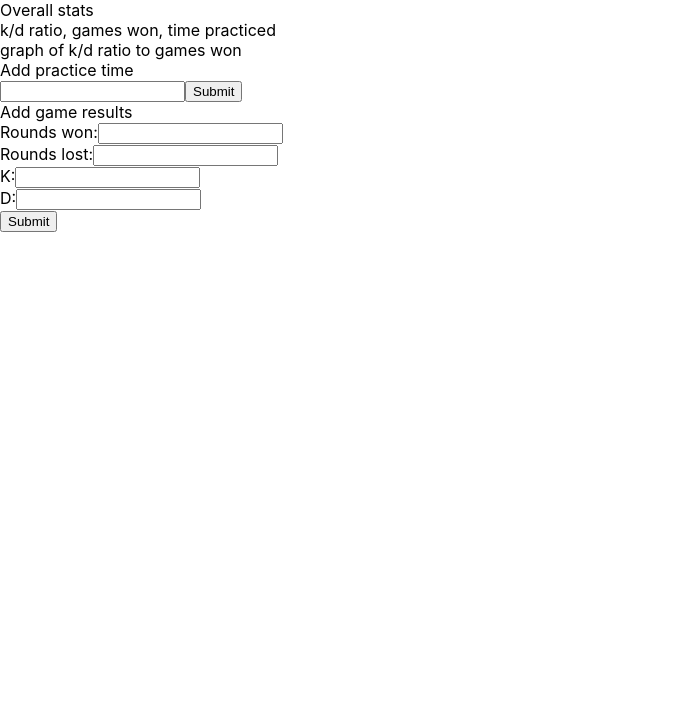
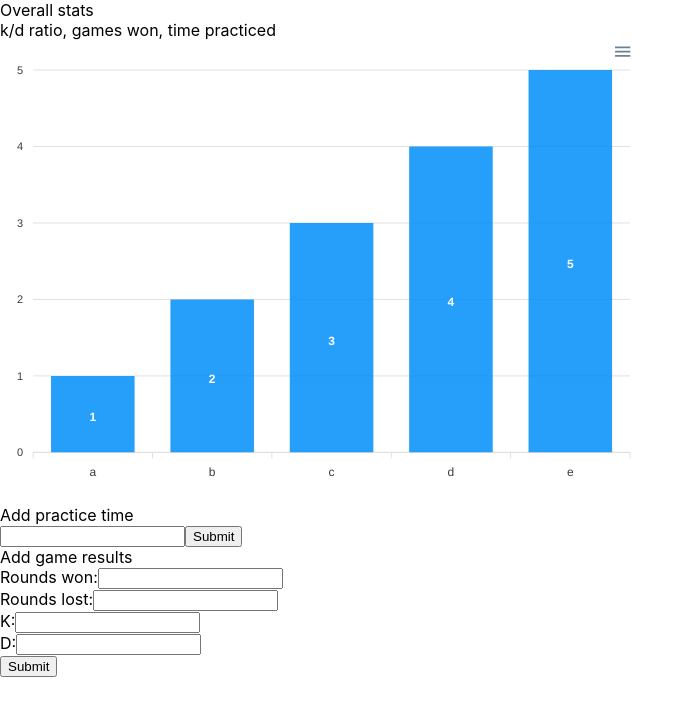
Before and after one commit to m-kraljevic/tracker-strike, a React (Create React App) app: page / in a window 1280 px wide. Shown: the top 716 px of the page, without its empty margins (0-694 px from the left). Built offline with nearby package versions, Linux system fonts and the light colour scheme.

Commit message:
added in react-apexcharts and a graph with dummy data

```diff
--- a/src/App.js
+++ b/src/App.js
@@ -1,5 +1,6 @@
 import React, { Component } from 'react';
 import './App.css';
+import Chart from 'react-apexcharts';
 
 class App extends Component {
   state = {
@@ -10,23 +11,34 @@ class App extends Component {
     newGameRoundsWon: '',
     newGameRoundsLost: '',
     newGameRoundsK: '',
-      newGameRoundD: ''
+    newGameRoundD: '',
+    options: {
+      xaxis: {
+        categories: ['a', 'b', 'c', 'd', 'e']
+      }
+    },
+    series: [
+      {
+        name: 'test',
+        data: [1, 2, 3, 4, 5]
+      }
+    ]
   }
 
   render() {
     return (
       <div>
+        <div>Overall stats</div>
+        <div>k/d ratio, games won, time practiced</div>
         <div>
-              Overall stats
+          <Chart
+            options={this.state.options}
+            series={this.state.series}
+            type="bar"
+            height="450"
+            width="50%" />
         </div>
-          <div>
-              k/d ratio, games won, time practiced
-          </div>
-          <div>
-              graph of k/d ratio to games won
-          </div>
-          <div>
-              Add practice time
+        <div>Add practice time
           <div>
             <input type='text'></input>
             <button>Submit</button>
```
Lines whose indentation alone changed are shown as unchanged.
